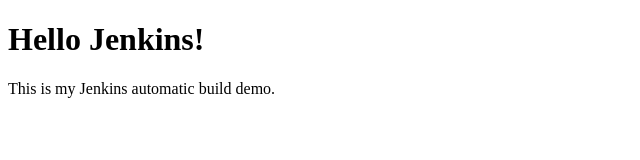
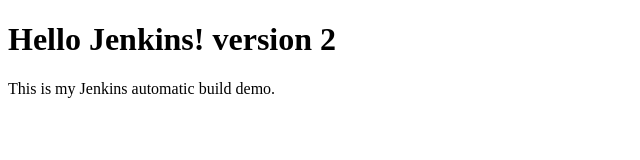
Before and after one commit to nsreekeerthicse2405p9-dot/jenkins-polling-demo, a plain HTML site: page index.html in a window 1280 px wide. Shown: the whole page, without its empty margins (0-640 px from the left). Drawn offline with Linux system fonts and the light colour scheme.

Commit message:
Update index.html

```diff
--- a/index.html
+++ b/index.html
@@ -4,7 +4,7 @@
     <title>Jenkins Polling Demo</title>
 </head>
 <body>
-    <h1>Hello Jenkins!</h1>
+    <h1>Hello Jenkins! version 2</h1>
     <p>This is my Jenkins automatic build demo.</p>
 </body>
 </html>
```
